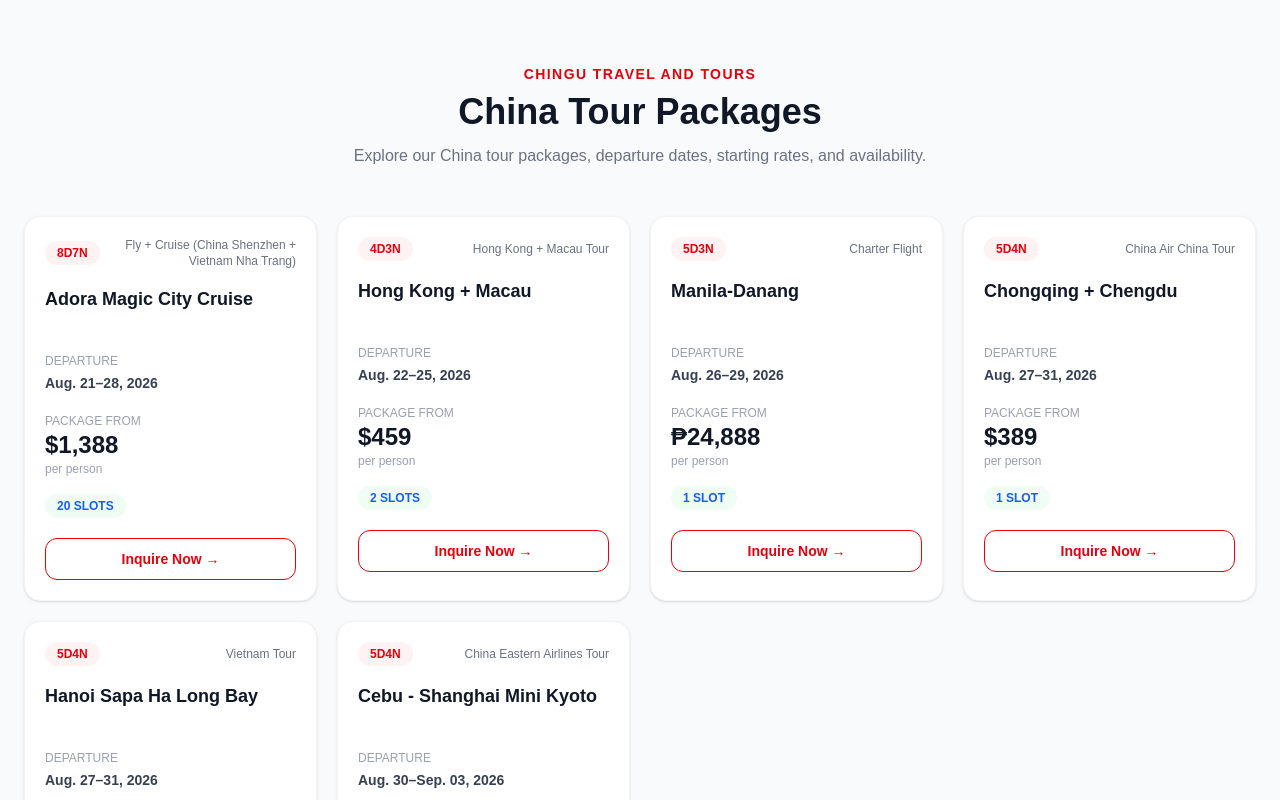
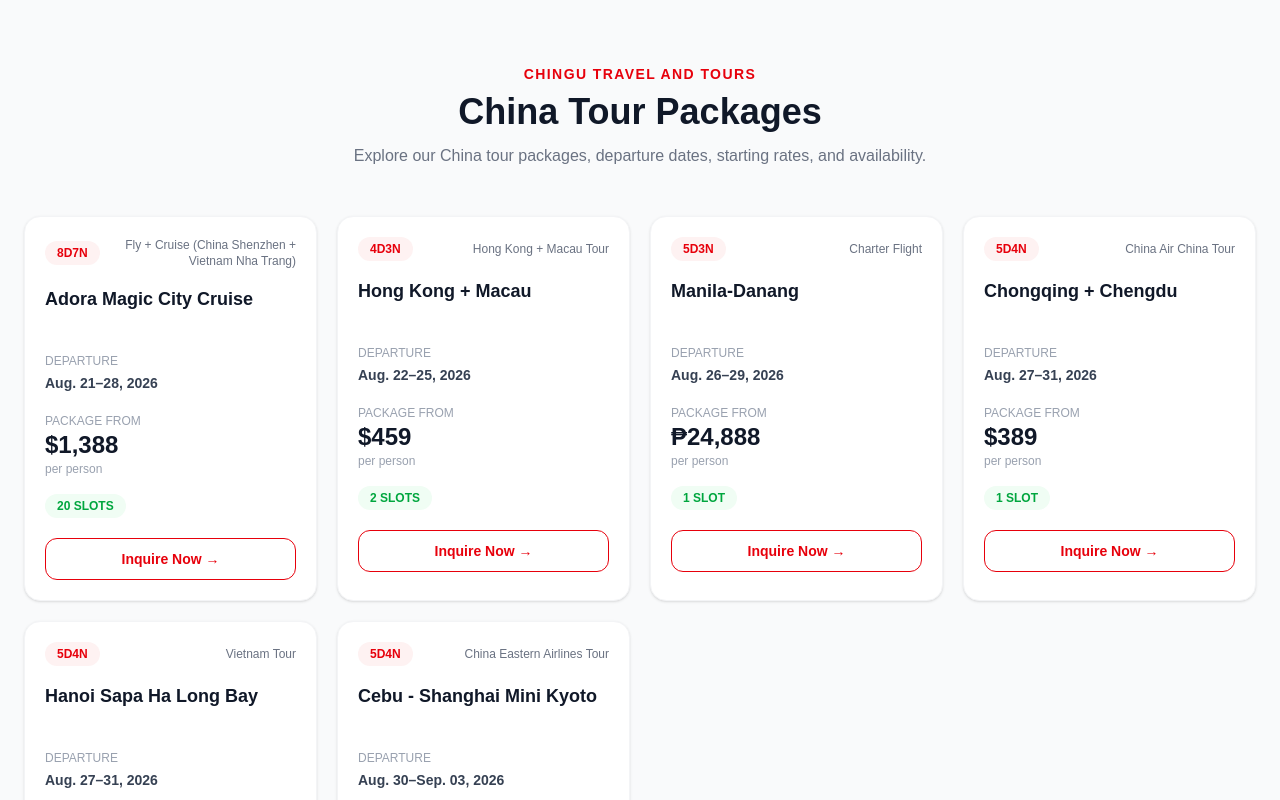
Before and after one commit to chingutravelandtours/chingu-website, a Next.js app: page /tour-packages in a window 1280 px wide. Shown: the top 800 px of the page. Built offline with nearby package versions, Linux system fonts and the light colour scheme.

Commit message:
Update page.tsx

```diff
--- a/app/tour-packages/page.tsx
+++ b/app/tour-packages/page.tsx
@@ -165,7 +165,7 @@ Please send me the complete package details. Thank you!`;
                       ? "bg-gray-100 text-gray-500"
                       : pkg.status.includes("FULL")
                       ? "bg-red-50 text-red-600"
-                      : "bg-green-50 text-blue-600"
+                      : "bg-green-50 text-green-600"
                   }`}
                 >
                   {pkg.status}
```
